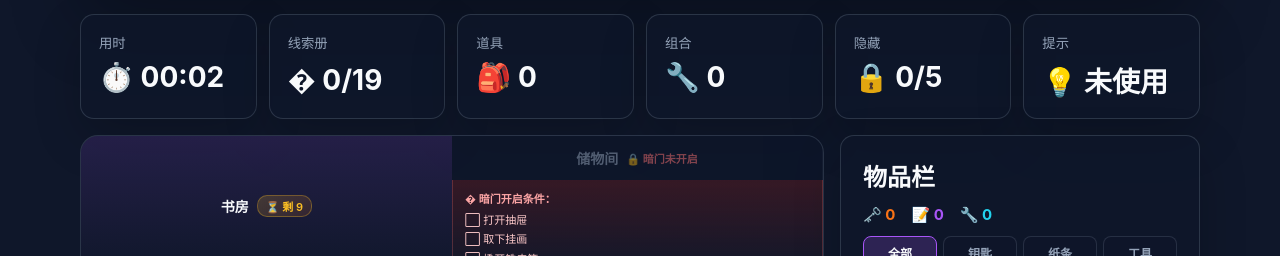
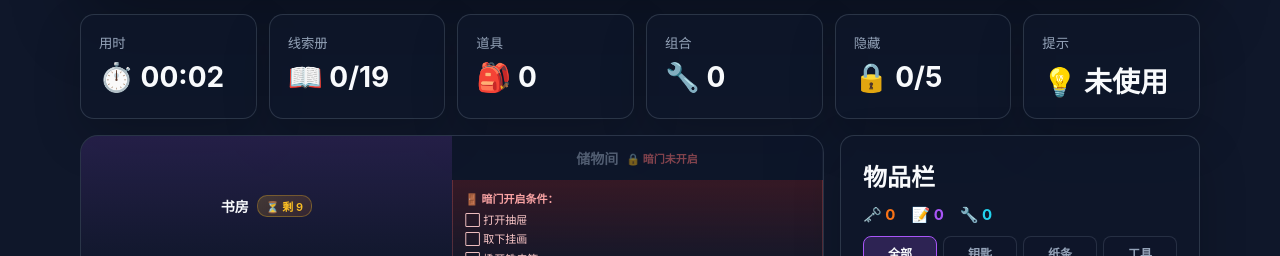
Before and after one commit to aliAjax/hxywl-61905-e54df28, a React (Vite) app: page / in a window 1280 px wide. Both pictures are taken after a click on the button "🎮 新游戏". Shown: the part 243-499 px from the top of the page. Built offline with nearby package versions, Linux system fonts and the light colour scheme.

Commit message:
.3436396082391580:9caa6088e6cb9e2aa260887d5b89bc51_6a37e7b11efc1fcf5cd55920.6a37e7de1efc1fcf5cd5592c.6a37e7de0422840f5023fa0b:Trae CN.T(2026/6/21 21:32:14)

```diff
--- a/src/App.tsx
+++ b/src/App.tsx
@@ -470,6 +470,9 @@ function App() {
     if (!drawerUnlocked) reasons.push("打开抽屉");
     if (!paintingRemoved) reasons.push("取下挂画");
     if (!boxOpened) reasons.push("撬开铁皮箱");
+    if (reasons.length === 0 && !secretDoorOpened) {
+      reasons.push("调查书房暗门");
+    }
     if (reasons.length === 0) return null;
     return reasons;
   };
@@ -646,7 +649,7 @@ function App() {
         </article>
         <article onClick={() => setClueBookOpen(true)} style={{ cursor: "pointer" }}>
           <small>线索册</small>
-          <strong>� {foundClueCount}/{totalClueCount}</strong>
+          <strong>📖 {foundClueCount}/{totalClueCount}</strong>
         </article>
         <article>
           <small>道具</small>
@@ -711,7 +714,7 @@ function App() {
                   </button>
                   {isLocked && secretDoorReasons && secretDoorReasons.length > 0 && (
                     <div className="room-tab-lock-reason">
-                      <div className="lock-reason-title">� 暗门开启条件：</div>
+                      <div className="lock-reason-title">🚪 暗门开启条件：</div>
                       <div className="lock-reason-list">
                         {secretDoorReasons.map((reason, idx) => (
                           <div key={idx} className="lock-reason-item">
```
